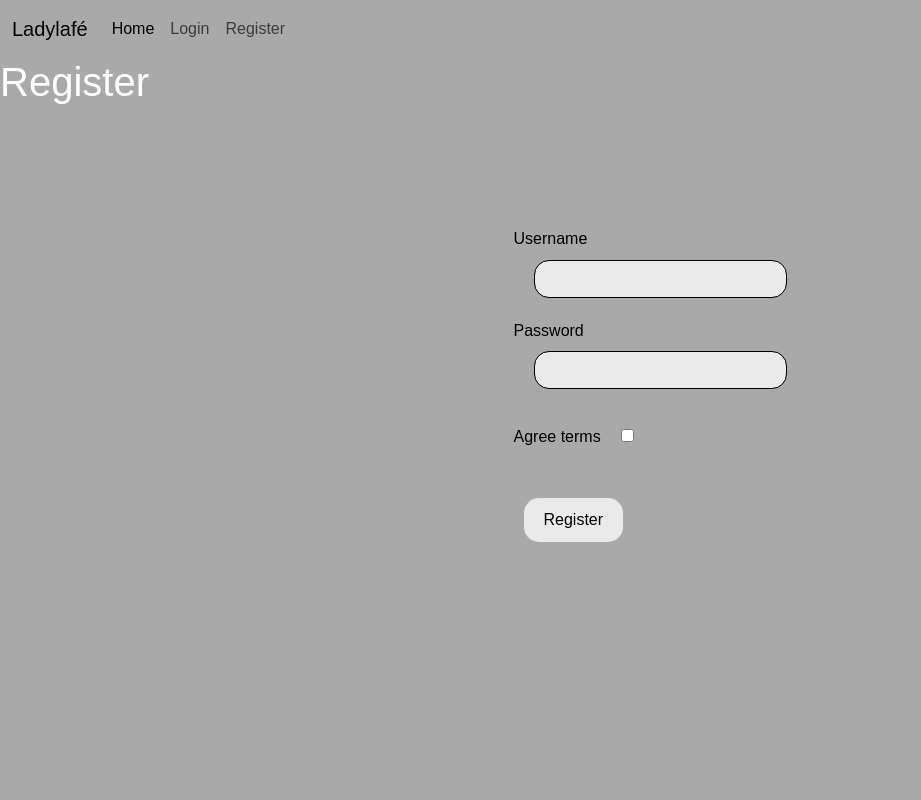
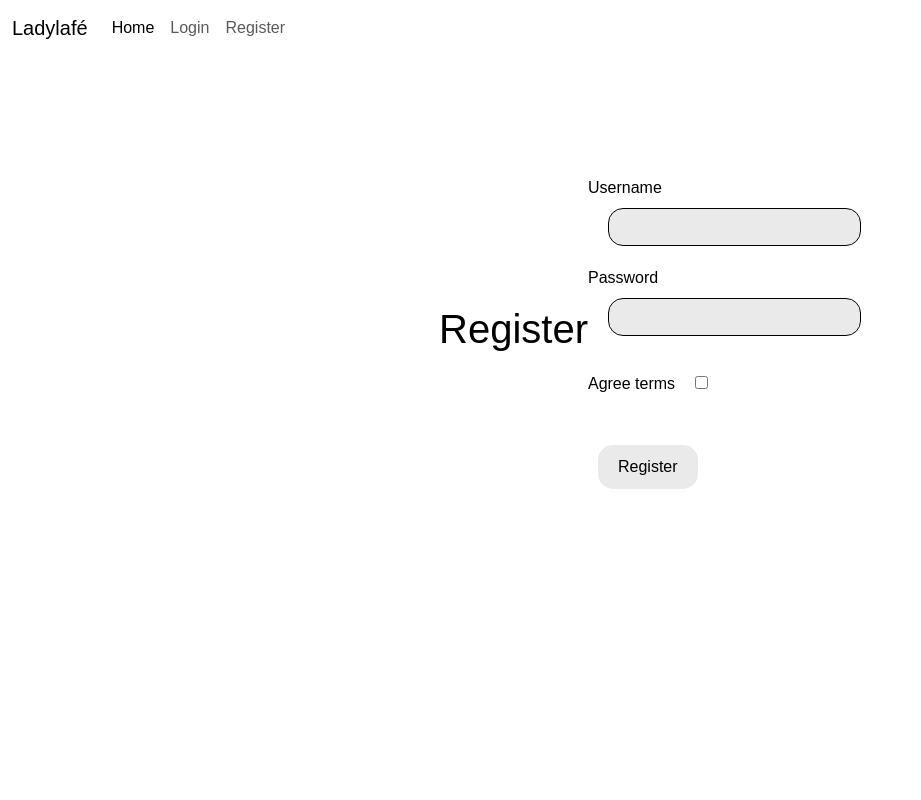
Before and after one commit to Liebe974/symfo-blog, a Symfony app: template templates/registration/register.html.twig in a window 1280 px wide. Shown: the whole page, without its empty margins (0-921 px from the left). Run offline with Twig, Linux system fonts and the light colour scheme; the template is opened without the code that fills it, so the values that code supplies are empty; form fields are guessed from the names that the template uses; some libraries are stand-ins or nearby versions.

Commit message:
aucune modification

```diff
--- a/public/styles/app.css
+++ b/public/styles/app.css
@@ -6,11 +6,6 @@
 
 body {
     font-family: sans-serif;
-    background:#a9a9a9;
-    background-position: center;
-    color: #fff;
-    line-height: 1.6;
-    min-height: 100vh;
 }
 
 .form {
--- a/templates/home/index.html.twig
+++ b/templates/home/index.html.twig
@@ -12,4 +12,5 @@
         {% endif %}
         {% for p in allPosts %}
         <p>{{p.content }} - {{p.user.username }} - <a class="btn" href="{{ path('app_post', {id: p.id})}}">See all comments</a></p>
-{% endfor %}{% endblock %}
+        {% endfor %}
+{% endblock %}
--- a/templates/registration/register.html.twig
+++ b/templates/registration/register.html.twig
@@ -3,9 +3,9 @@
 {% block title %}Register{% endblock %}
 
 {% block body %}
-    <h1>Register</h1>
 
     <div class="register-form">
+        <h1>Register</h1>
         {{ form_errors(registrationForm) }}
         {{ form_start(registrationForm) }}
             {{ form_row(registrationForm.username) }}
```
Also changed, not shown: public/assets/img/twin_blade.jpg (added), 2 other files. Lines whose indentation alone changed are shown as unchanged.
